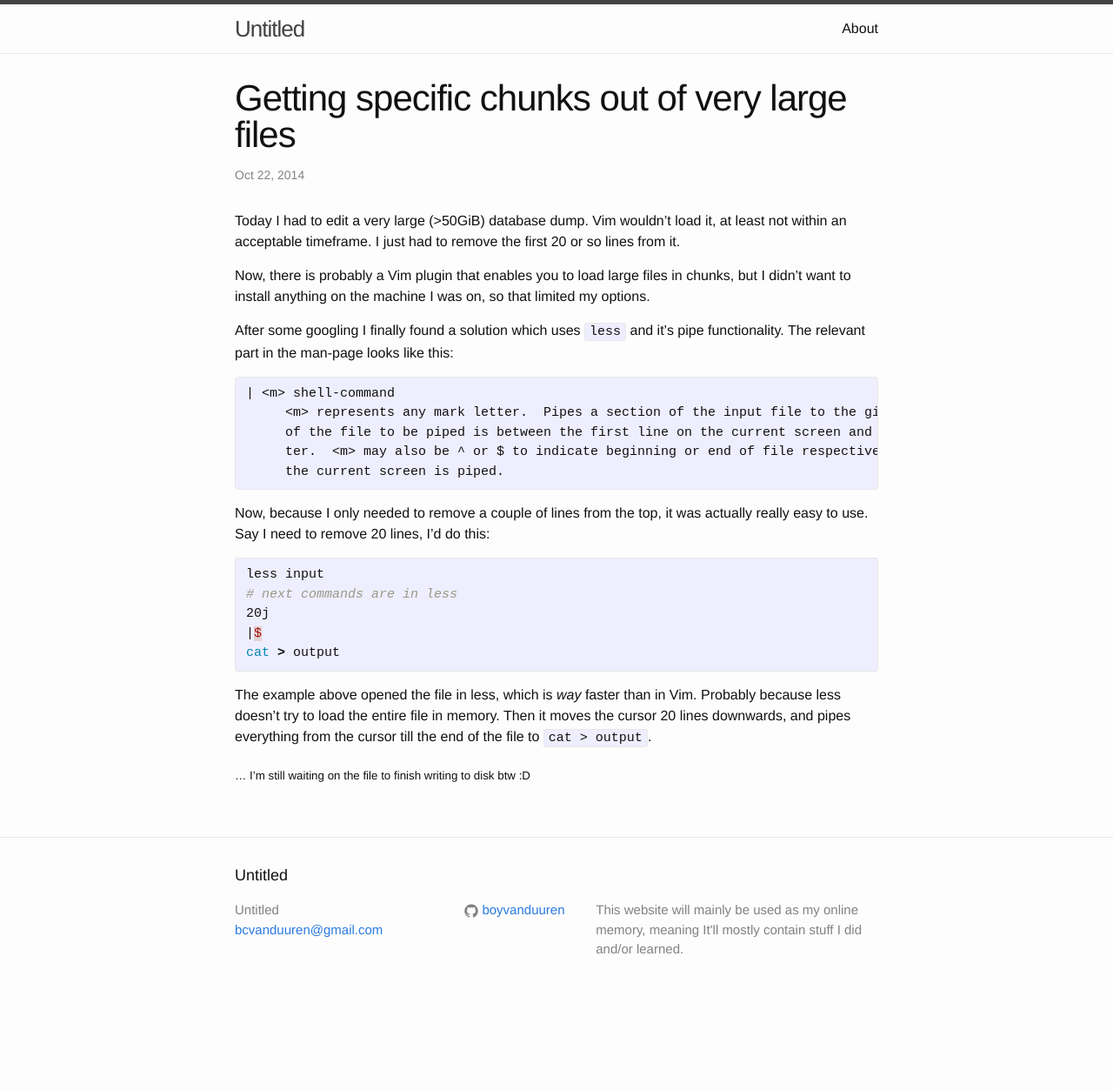
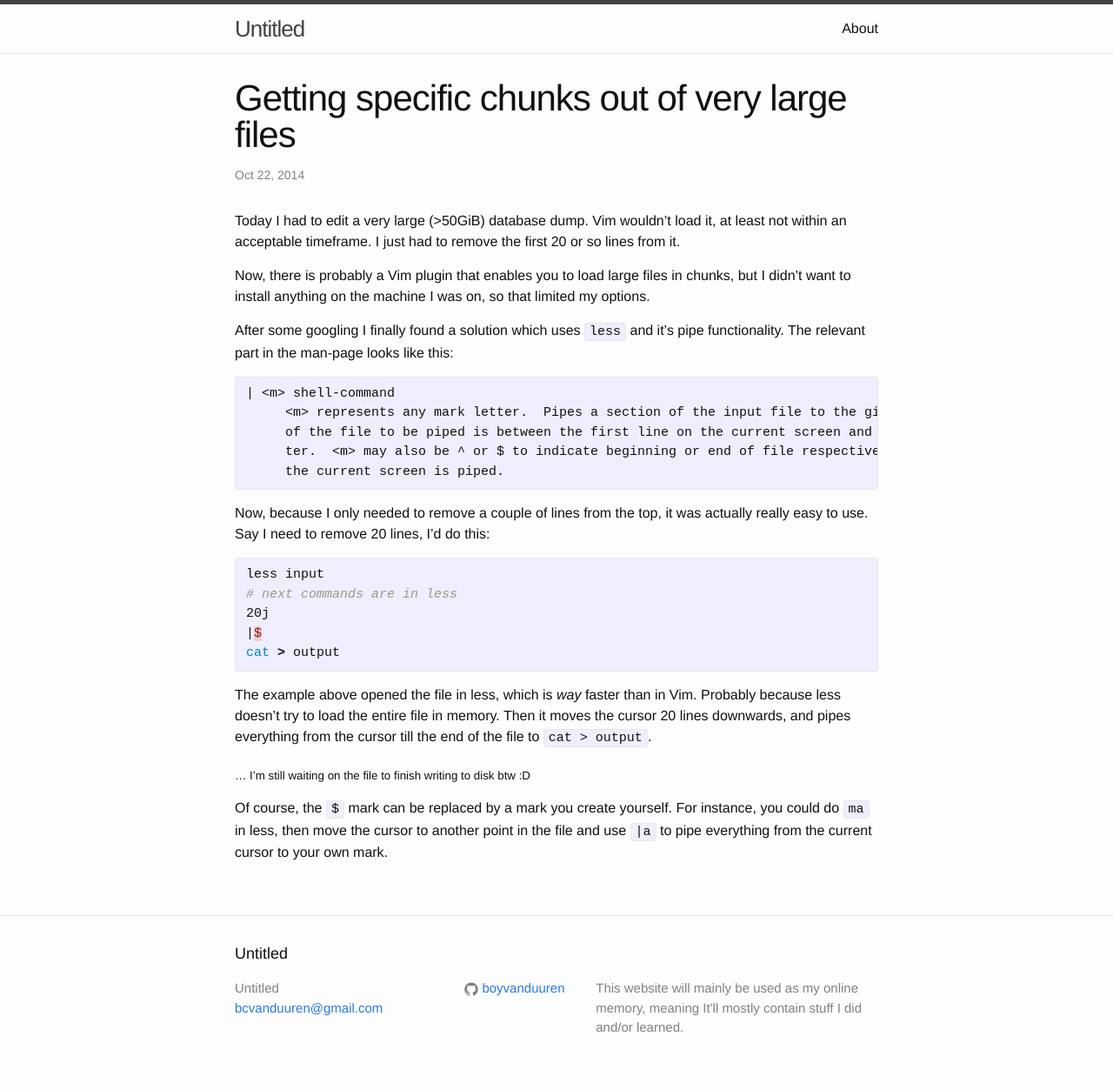
Before and after one commit to boyvanduuren/boyvanduuren.github.io, a Jekyll site: the page built from _posts/2014-10-22-chunk-of-large-file.markdown, in a window 1280 px wide. Shown: the whole page at 87% size. Built offline with Jekyll 4.4.1, drawn with Linux system fonts in a browser that asks for light colours; comment, search, counter and statistics services are not loaded; before the commit the page ends 1163 px from its top, so only the background shows below that.

Commit message:
Small amendment to last post

```diff
--- a/_posts/2014-10-22-chunk-of-large-file.markdown
+++ b/_posts/2014-10-22-chunk-of-large-file.markdown
@@ -31,3 +31,5 @@ cat > output
 The example above opened the file in less, which is _way_ faster than in Vim. Probably because less doesn't try to load the entire file in memory. Then it moves the cursor 20 lines downwards, and pipes everything from the cursor till the end of the file to `cat > output`.
 
 <sub>... I'm still waiting on the file to finish writing to disk btw :D</sub>
+
+Of course, the `$` mark can be replaced by a mark you create yourself. For instance, you could do `ma` in less, then move the cursor to another point in the file and use `|a` to pipe everything from the current cursor to your own mark.
```
